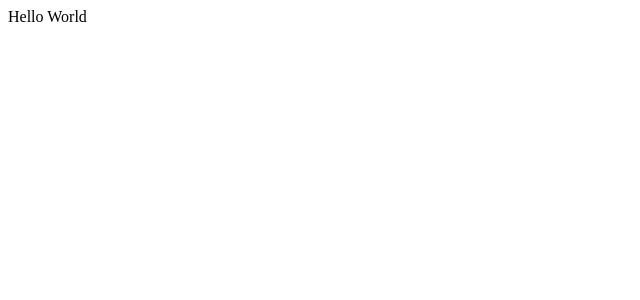
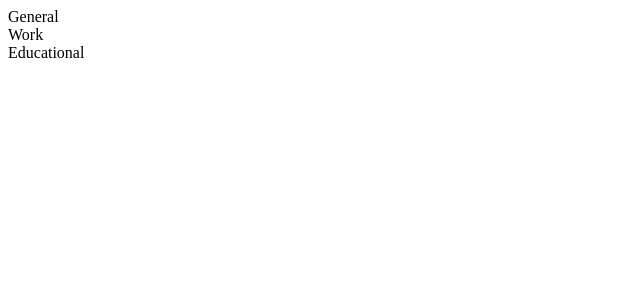
Before and after one commit to gefgu/cv-application, a React (Create React App) app: page / in a window 1280 px wide. Shown: the top 300 px of the page, without its empty margins (0-640 px from the left). Built offline with nearby package versions, Linux system fonts and the light colour scheme.

Commit message:
Add components integration

```diff
--- a/src/App.js
+++ b/src/App.js
@@ -1,8 +1,17 @@
 import React, { Component } from "react";
+import GeneralData from "./components/GeneralData";
+import WorkData from "./components/WorkData";
+import EducationalData from "./components/EducationalData";
 
 class App extends Component {
   render() {
-    return <div>Hello World</div>;
+    return (
+      <div>
+        <GeneralData />
+        <WorkData />
+        <EducationalData />
+      </div>
+    );
   }
 }
 
--- /dev/null
+++ b/src/components/EducationalData.js
@@ -0,0 +1,9 @@
+import React, { Component } from "react";
+
+class EducationalData extends Component {
+  render() {
+    return <div>Educational</div>;
+  }
+}
+
+export default EducationalData;
--- /dev/null
+++ b/src/components/GeneralData.js
@@ -0,0 +1,9 @@
+import React, { Component } from "react";
+
+class GeneralData extends Component {
+  render() {
+    return <div>General</div>;
+  }
+}
+
+export default GeneralData;
--- /dev/null
+++ b/src/components/WorkData.js
@@ -0,0 +1,9 @@
+import React, { Component } from "react";
+
+class WorkData extends Component {
+  render() {
+    return <div>Work</div>;
+  }
+}
+
+export default WorkData;
```
